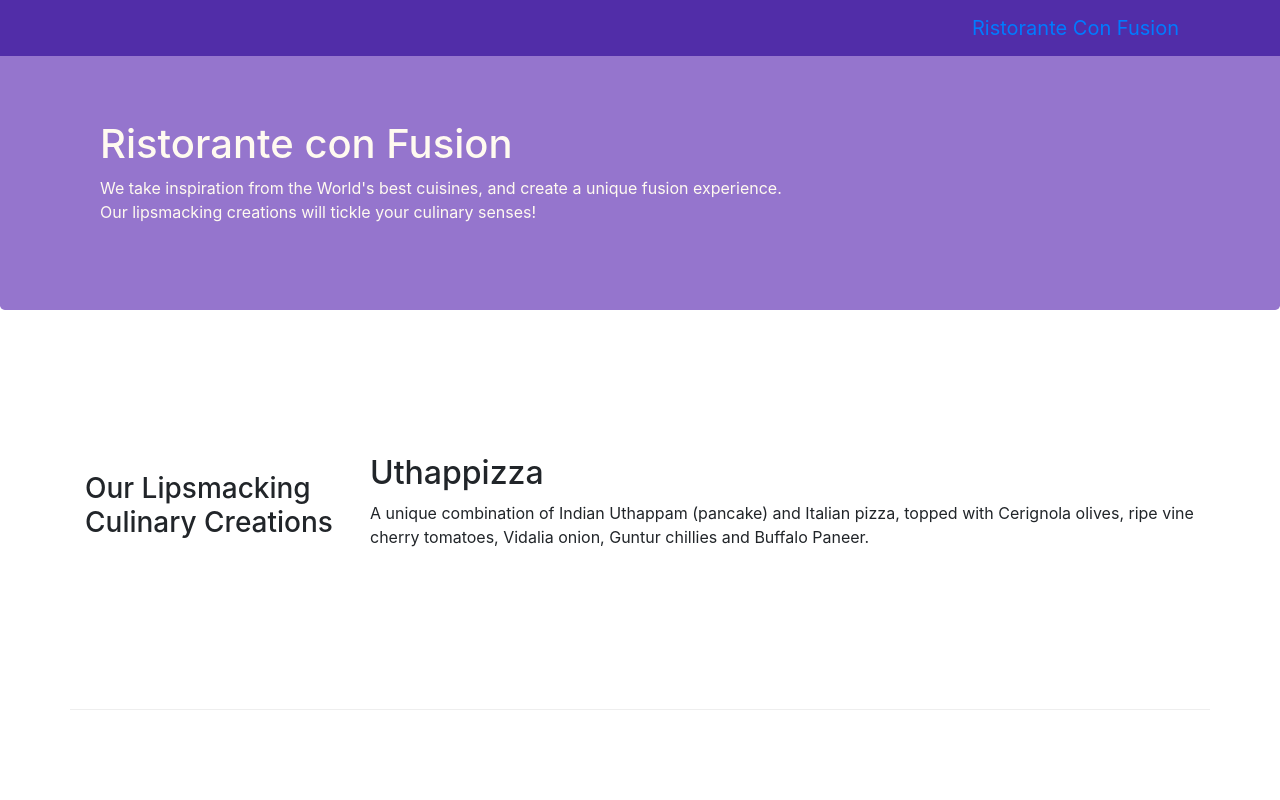
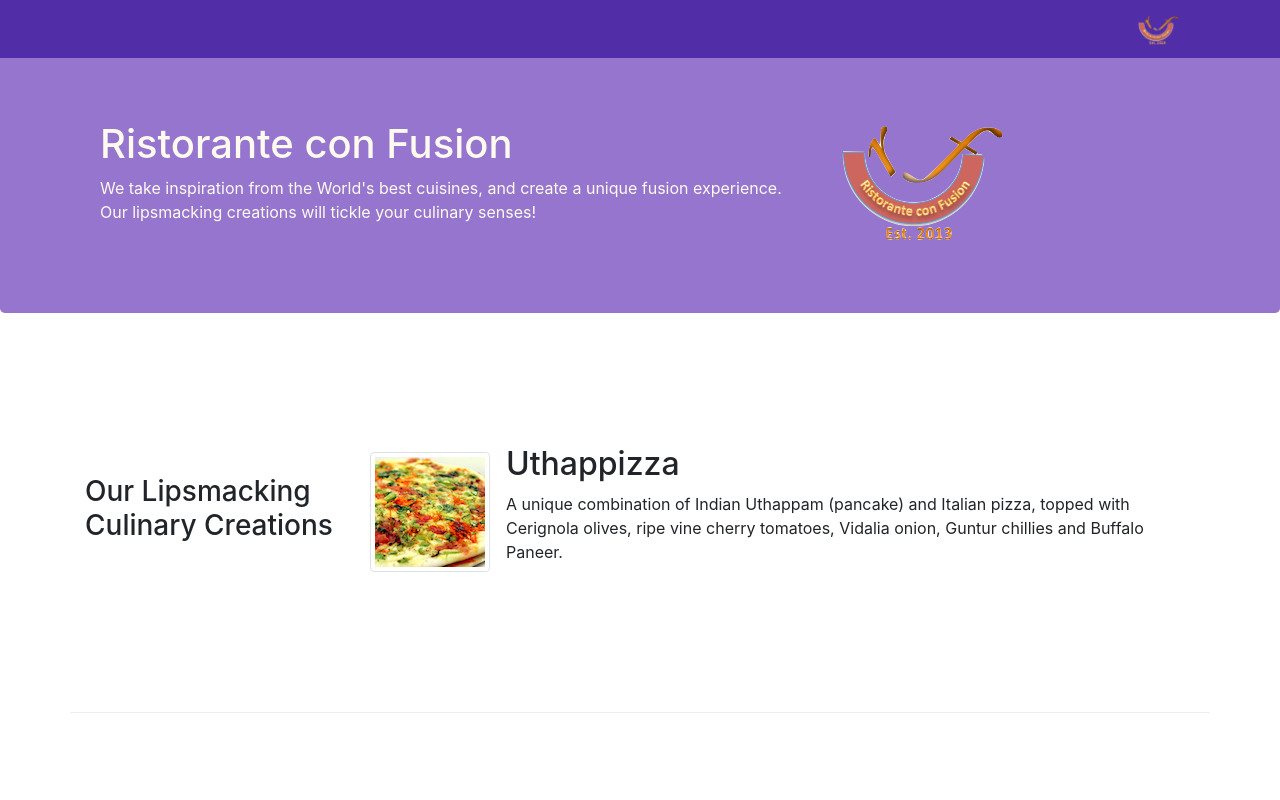
Before and after one commit to karlee123/conFusion, a website: page index.html in a window 1280 px wide. Shown: the top 800 px of the page. Drawn offline with nearby package versions, Linux system fonts and the light colour scheme.

Commit message:
Images and Media

```diff
--- a/index.html
+++ b/index.html
@@ -20,7 +20,7 @@
       <div class="container">
         <button class="navbar-toggler" type="button" data-toggle="collapse" data-target="#Navbar"><span class="navbar-toggler-icon"></span>
         </button>
-        <a class="navbar-brand" href="#">Ristorante Con Fusion</a>
+        <a class="navbar-brand" href="#"><img src="img/logo.png" height="30" width="41"></a>
         <div class="collapse navbar-collapse" id="Navbar">
            <ul class="navbar-nav">
               <li class="nav-item"><a class="nav-link active" href="#"><span class="fa fa-home fa-lg"></span>Home</a></li>
@@ -39,7 +39,8 @@
                     <h1>Ristorante con Fusion</h1>
                     <p>We take inspiration from the World's best cuisines, and create a unique fusion experience. Our lipsmacking creations will tickle your culinary senses!</p>
                 </div>
-                <div class="col col-sm">
+                <div class="col col-sm align-self-center">
+                    <img src="./img/logo.png" class="img-fluid">
                 </div>
             </div>
         </div>
@@ -51,9 +52,15 @@
                 <h3>Our Lipsmacking Culinary Creations</h3>
             </div>
             <div class="col-sm col-md flex-first">
-                <h2>Uthappizza</h2>
-                <p class="hidden-xs-down">A unique combination of Indian Uthappam (pancake) and Italian pizza, topped with Cerignola olives, ripe vine cherry tomatoes, Vidalia onion, Guntur chillies and Buffalo Paneer.</p>
-            </div>
+                <div class="media">
+                     <img class="d-flex mr-3 img-thumbnail align-self-center"
+                         src="img/uthappizza.png" alt="Uthappizza">
+                  <div class="media-body">
+                   <h2 class="mt-0">Uthappizza</h2>
+                   <p class="hidden-xs-down">A unique combination of Indian Uthappam (pancake) and Italian pizza, topped with Cerignola olives, ripe vine cherry tomatoes, Vidalia onion, Guntur chillies and Buffalo Paneer.</p>
+                   </div>
+                </div>
+                </div>
         </div>
 
 
@@ -72,9 +79,14 @@
                 <h3>Meet our Culinary Specialists</h3>
             </div>
             <div class="col-sm col-md flex-first">
-                <h2>Alberto Somayya</h2>
-                <h4>Executive Chef</h4>
-                <p class="hidden-xs-down">Award winning three-star Michelin chef with wide International experience having worked closely with whos-who in the culinary world, he specializes in creating mouthwatering Indo-Italian fusion experiences. </p>
+                <div class="media">
+                    <img class="d-flex mr-3 img-thumbnail align-self-center"
+                         src="img/alberto.png" alt="Alberto Somayya">
+                    <div class="media-body">
+                      <h2>Alberto Somayya</h2>
+                      <h4>Executive Chef</h4>
+                      <p class="hidden-xs-down">Award winning three-star Michelin chef with wide International experience having worked closely with whos-who in the culinary world, he specializes in creating mouthwatering Indo-Italian fusion experiences. </p>
+                    </div>
             </div>
         </div>
     </div>
```
Also changed, not shown: aboutus.html (+3 -2 lines), contactus.html (+3 -2 lines), img/alberto.png (added), img/buffet.png (added), img/logo.png (added), img/uthappizza.png (added), 1 other file.
